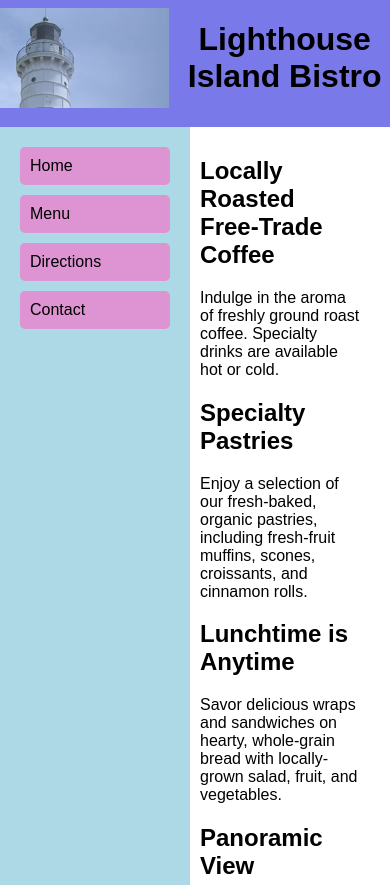
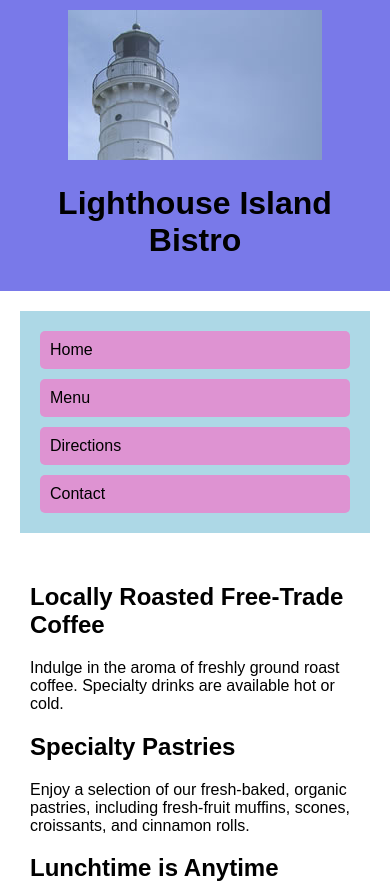
Before and after one commit to TomasZovic87/CPAN-134-TomasZovic, a plain HTML site: page lab 8/index.html in a window 390 px wide. Shown: the top 885 px of the page. Drawn offline with Linux system fonts and the light colour scheme.

Commit message:
Update styles.css

```diff
--- a/lab 8/styles.css
+++ b/lab 8/styles.css
@@ -1,33 +1,29 @@
 body {
   margin: 0;
   font-family: Arial, sans-serif;
-    display: flex;
-    flex-direction: column;
+  display: grid;
+  grid-template-rows: auto 1fr auto;
+  grid-template-areas:
+      "header"
+      "content-wrapper"
+      "footer";
+  height: 100vh;
 }
 
 header {
   background: rgb(121, 121, 233);
   display: flex;
-    flex-direction: column;
   align-items: center;
+  justify-content: center;
   text-align: center;
-}
-
-.logo {
-    display: flex;
-    align-items: center;
-    margin-bottom: 10px;
-}
-
-.logo img {
-    height: 100px;
-    margin-right: 10px;
+  padding: 10px;
+  grid-area: header;
 }
 
 .nav {
   background: lightblue;
   padding: 20px;
-    flex: 0 0 200px;
+  grid-area: nav;
 }
 
 nav ul {
@@ -51,24 +47,30 @@ nav ul li a {
 }
 
 .content-wrapper {
-    display: flex;
-    flex: 1;
+  display: grid;
+  grid-template-columns: 1fr 3fr;
+  grid-template-areas:
+      "nav content";
+  gap: 20px;
+  padding: 20px;
+  grid-area: content-wrapper;
 }
 
 .content {
-    display: flex;
-    flex-direction: row;
-    padding: 20px;
-    flex: 1;
+  display: grid;
+  grid-template-areas:
+      "text image";
+  grid-template-columns: 2fr 1fr;
+  gap: 20px;
+  grid-area: content;
 }
 
 .text-content {
-    flex: 2;
-    margin-right: 20px;
+  grid-area: text;
 }
 
 .image {
-    flex: 1;
+  grid-area: image;
 }
 
 .image img {
@@ -82,15 +84,22 @@ nav ul li a {
   text-align: center;
   padding: 10px 0;
   font-size: 0.9em;
+  grid-area: footer;
 }
 
 @media (max-width: 768px) {
-    .nav {
-      flex: 0 0 150px;
+  .content-wrapper {
+      grid-template-columns: 1fr;
+      grid-template-areas:
+          "nav"
+          "content";
   }
 
   .content {
-      flex-direction: column;
+      grid-template-areas:
+          "text"
+          "image";
+      grid-template-columns: 1fr;
   }
 
   .image {
@@ -99,10 +108,6 @@ nav ul li a {
 }
 
 @media (max-width: 480px) {
-    body {
-      flex-direction: column;
-    }
-
   nav ul {
       display: flex;
       flex-direction: column;
```
Lines whose indentation alone changed are shown as unchanged.
